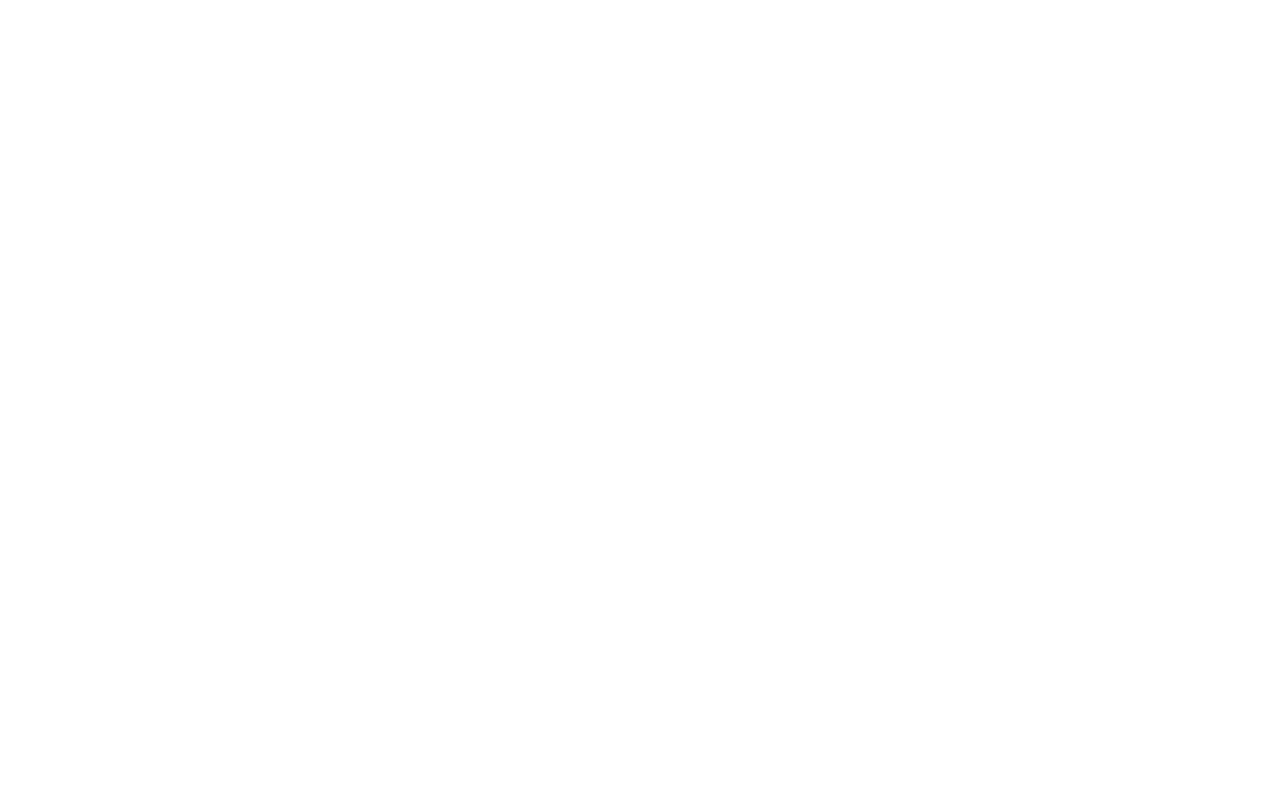
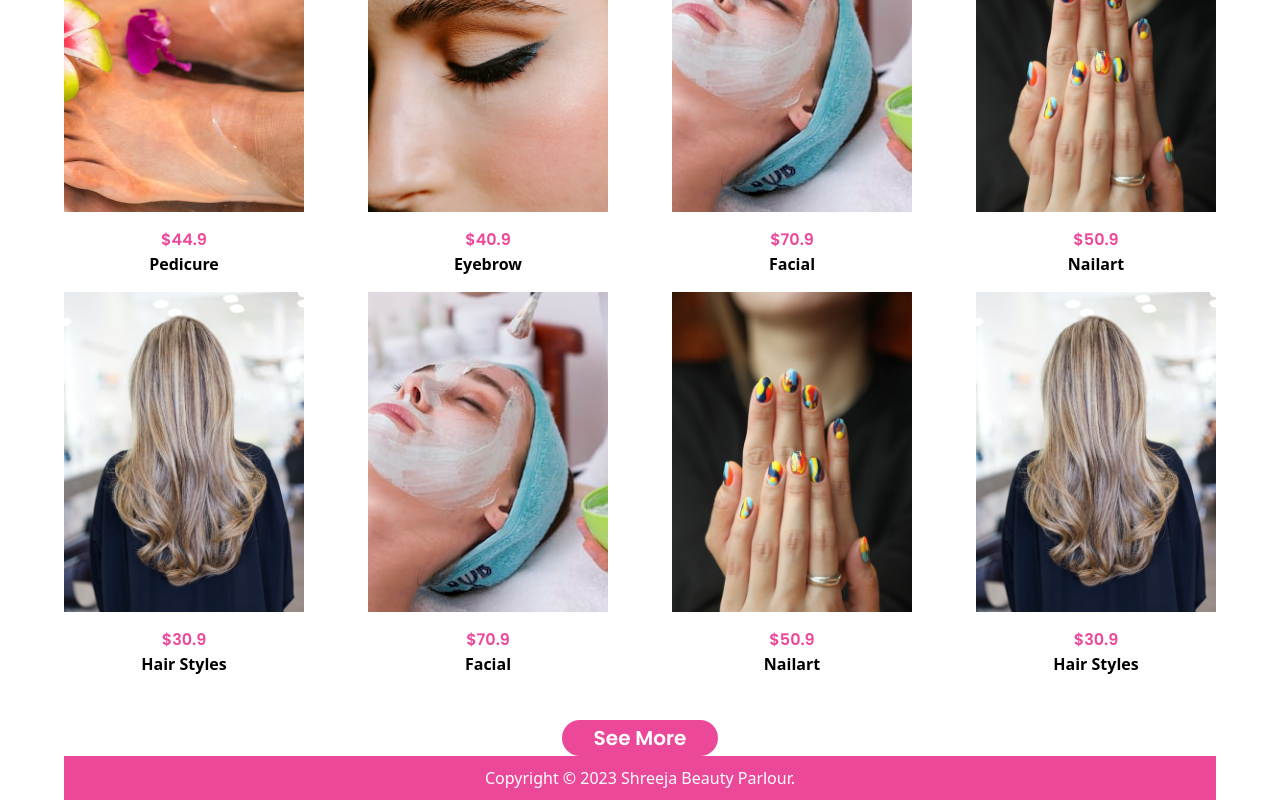
Before and after one commit to romanpoudel/parlour, a React (Vite) app: page / in a window 1280 px wide. Shown: the part 1495-2295 px from the top of the page. Before the commit the page ends 1347 px from the top, so only its background shows below. Built offline with nearby package versions, Linux system fonts and the light colour scheme.

Commit message:
products skeleton

```diff
--- a/src/App.tsx
+++ b/src/App.tsx
@@ -2,6 +2,7 @@
 import Footer from './components/Footer'
 import Gallery from './components/Gallery'
 import Navbar from './components/Navbar'
+import Products from './components/Products'
 import Services from './components/Services'
 
 function App() {
@@ -13,7 +14,7 @@
       <Carousel />
       <Services />
       <Gallery />
-
+      <Products />
       <Footer />
 
     </div>
--- a/src/components/Gallery.tsx
+++ b/src/components/Gallery.tsx
@@ -37,13 +37,20 @@
             <div className="font-poppins text-2xl underline decoration-pink-500">
                 <text>Gallery</text>
             </div>
-            <div className="grid grid-cols-3 gap-8 my-7">
+            <div className="grid grid-cols-3 gap-8 my-7 w-full">
                 {
-                    items.map((item) => (<img key={item.id} src={item.image} alt="" className=" w-[360px] h-[214px] hover:shadow-md hover:scale-105 object-cover " />))
+                    items.map(
+                        (item) =>
+                        (<img
+                            key={item.id}
+                            src={item.image}
+                            alt=""
+                            className=" w-[360px] h-[214px] hover:shadow-md hover:scale-105 object-cover "
+                        />))
                 }
             </div>
             <div>
-                <button
+                <button type="button"
                     className="text-white bg-pink-500 font-bold font-poppins text-xl rounded-full px-8 py-1">
                     See More
                 </button>
--- /dev/null
+++ b/src/components/Products.tsx
@@ -0,0 +1,104 @@
+
+const Products = () => {
+    var items = [
+        {
+            id: "1",
+            image: "images/services/pedicure.jfif",
+            title: "Pedicure",
+            description: "Foot care treatment including trimming, shaping, and polishing toenails professionally.",
+            price: "$44.9"
+        },
+        {
+            id: "2",
+            image: "images/services/eyebrow.jfif",
+            title: "Eyebrow",
+            description: "Facial feature above eyes, shaped, groomed, and enhanced for expression.",
+            price: "$40.9"
+        },
+        {
+            id: "3",
+            image: "images/services/facial.jfif",
+            title: "Facial",
+            description: "Skin-focused beauty treatment cleansing, exfoliating, and nourishing face for rejuvenation.",
+            price: "$70.9"
+        },
+        {
+            id: "4",
+            image: "images/services/nailart.jfif",
+            title: "Nailart",
+            description: "Creative designs on nails using various techniques, colors, and embellishments.",
+            price: "$50.9"
+        },
+        {
+            id: "5",
+            image: "images/services/hairstyles.jfif",
+            title: "Hair Styles",
+            description: "Versatile expressions of personal style through cutting, shaping, and styling hair.",
+            price: "$30.9"
+        },
+        {
+            id: "6",
+            image: "images/services/facial.jfif",
+            title: "Facial",
+            description: "Skin-focused beauty treatment cleansing, exfoliating, and nourishing face for rejuvenation.",
+            price: "$70.9"
+        },
+        {
+            id: "7",
+            image: "images/services/nailart.jfif",
+            title: "Nailart",
+            description: "Creative designs on nails using various techniques, colors, and embellishments.",
+            price: "$50.9"
+        },
+        {
+            id: "8",
+            image: "images/services/hairstyles.jfif",
+            title: "Hair Styles",
+            description: "Versatile expressions of personal style through cutting, shaping, and styling hair.",
+            price: "$30.9"
+        }
+
+    ]
+    return (
+        <div className="flex flex-col items-center mt-6">
+            <div className="font-poppins text-2xl underline decoration-pink-500">
+                <text>Available Products</text>
+            </div>
+            <div className="grid grid-cols-4 gap-x-16 my-7 w-full">
+                {
+                    items.map(
+                        (item) =>
+                        (
+                            <SingleProduct key={item.id} {...item} />
+                        ))
+                }
+            </div>
+            <div>
+                <button type="button"
+                    className="text-white bg-pink-500 font-bold font-poppins text-xl rounded-full px-8 py-1">
+                    See More
+                </button>
+            </div>
+        </div>
+    )
+}
+
+export default Products
+
+const SingleProduct = (props: any) => {
+    return (
+        <div>
+            <div>
+                <img
+                    src={props.image}
+                    alt=""
+                    className=" w-full h-80 hover:shadow-lg hover:scale-105 object-cover "
+                />
+            </div>
+            <div className="flex flex-col items-center py-4 ">
+                <div className="text-pink-500 font-poppins">{props.price}</div>
+                <div className="font-semibold">{props.title}</div>
+            </div>
+        </div>
+    )
+}
--- a/src/components/Services.tsx
+++ b/src/components/Services.tsx
@@ -54,7 +54,7 @@
                 }
             </div>
             <div>
-                <button
+                <button type="button"
                     className="text-white bg-pink-500 font-bold font-poppins text-xl rounded-full px-8 py-1">
                     See More
                 </button>
```
